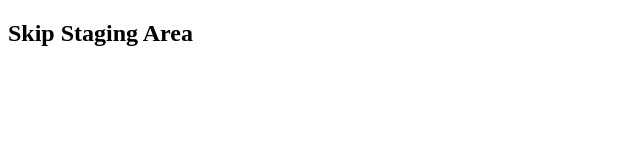
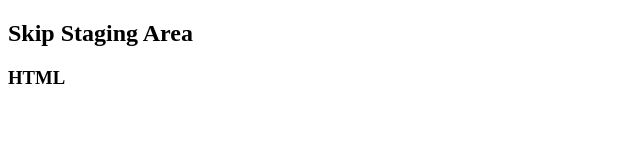
Before and after one commit to FarhanBuzdar/SkipStageArea, a plain HTML site: page index.html in a window 1280 px wide. Shown: the full height of the page, 0-640 px from the left. Drawn offline with Linux system fonts and the light colour scheme.

Commit message:
skip staging area

```diff
--- a/index.html
+++ b/index.html
@@ -7,5 +7,6 @@
 </head>
 <body>
     <h2>Skip Staging Area</h2>
+    <h3>HTML</h3>
 </body>
 </html>
```
